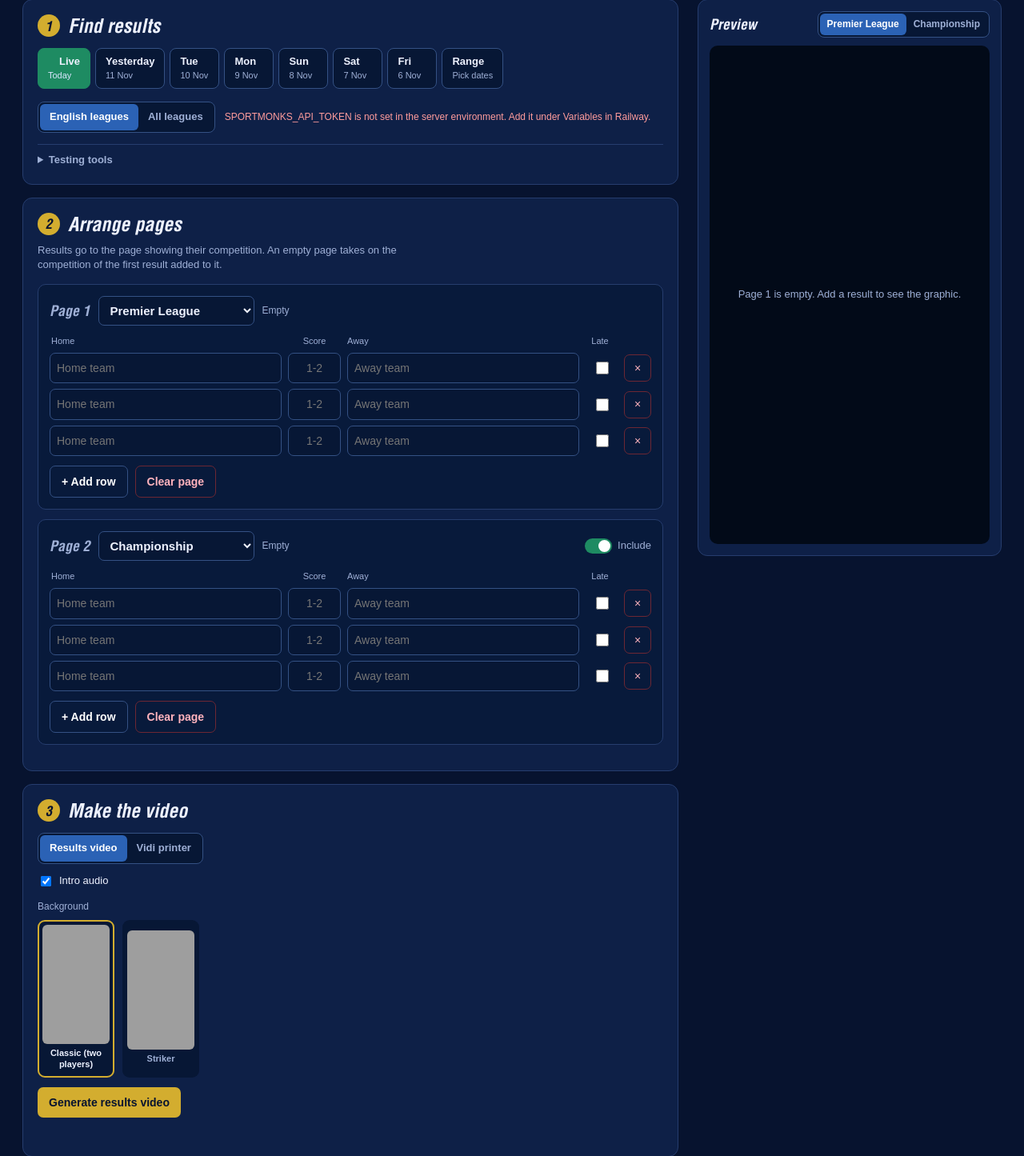
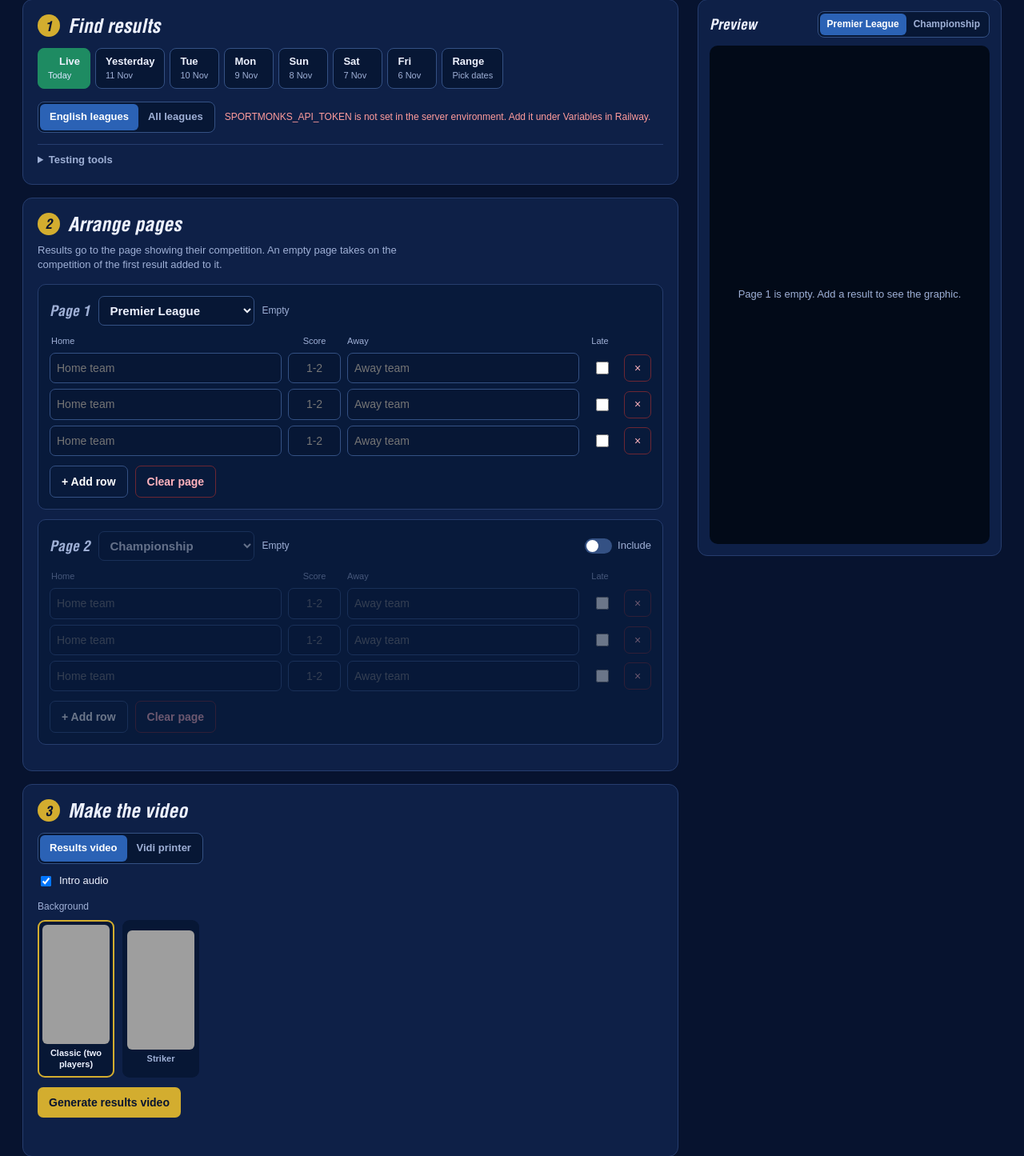
Before and after one commit to grandscores/grandscores-studio2, a Flask app: page / in a window 1280 px wide. Shown: the part 184-1629 px from the top of the page at 80% size. Run offline with Flask 3, Linux system fonts and the light colour scheme; grey boxes are pictures that could not be loaded.

Commit message:
Add files via upload

```diff
--- a/templates/index.html
+++ b/templates/index.html
@@ -86,12 +86,12 @@
       <div class="btns"><button class="btn ghost" id="add1" type="button">+ Add row</button><button class="btn ghost danger" id="clear1" type="button">Clear page</button></div>
     </div>
 
-    <div class="page-card" id="page2Card">
+    <div class="page-card off" id="page2Card">
       <div class="page-head">
         <span class="page-name">Page 2</span>
         <select id="competition2" class="competition-select" aria-label="Page 2 competition"></select>
         <span class="count" id="count2"></span>
-        <label class="switch small"><input id="include2" type="checkbox" checked><span>Include</span></label>
+        <label class="switch small"><input id="include2" type="checkbox"><span>Include</span></label>
       </div>
       <div class="results-head"><span>Home</span><span>Score</span><span>Away</span><span title="Tick when the match hasn't finished">Late</span><span></span></div>
       <div id="rows2" class="rows"></div>
@@ -175,7 +175,6 @@
       <div class="preview-empty" id="previewEmpty">Add a result to see the graphic.</div>
     </div>
     <p class="hint preview-note" id="printerNote" hidden></p>
-    <p class="hint preview-note" id="loopNote" hidden>The Mid-90s loop is animated, so the preview shows the default still. The rendered video uses the loop.</p>
   </div>
 </aside>
 </main>
```
